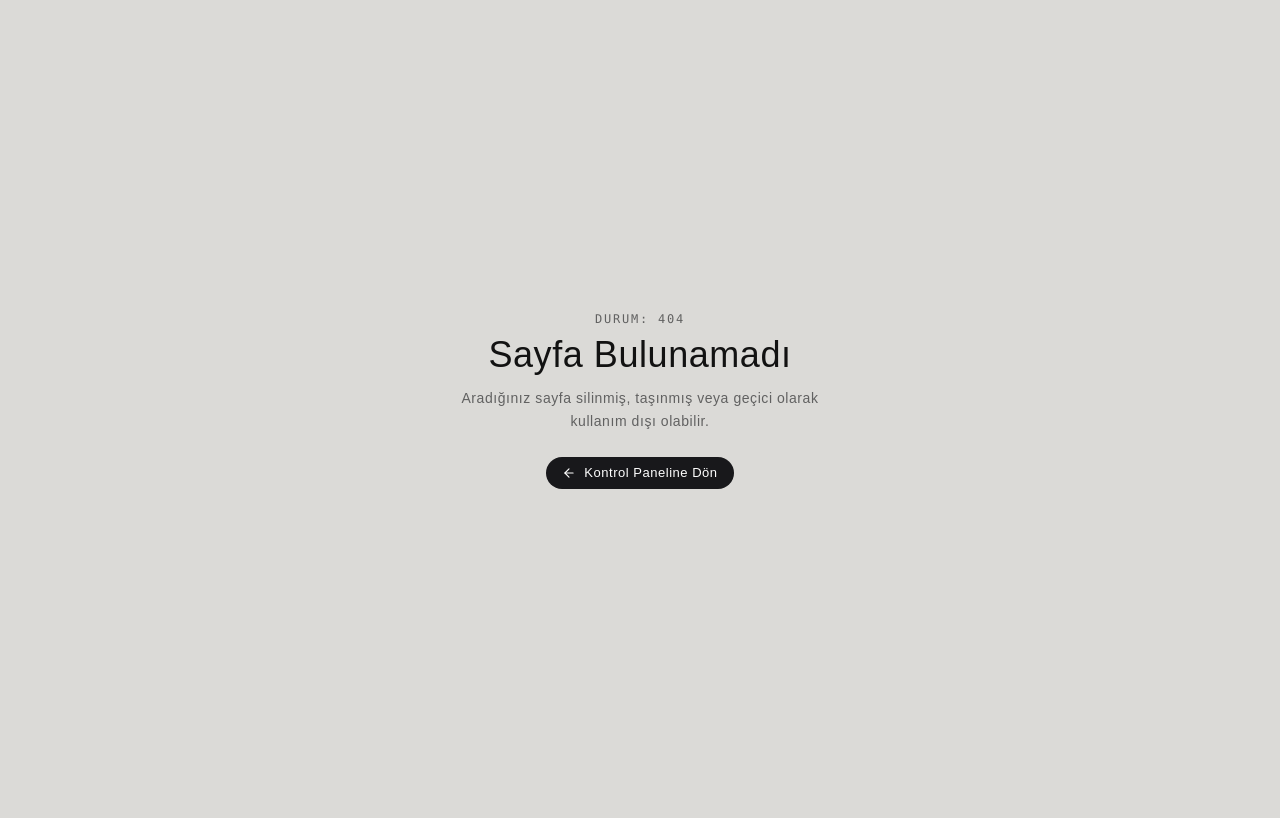
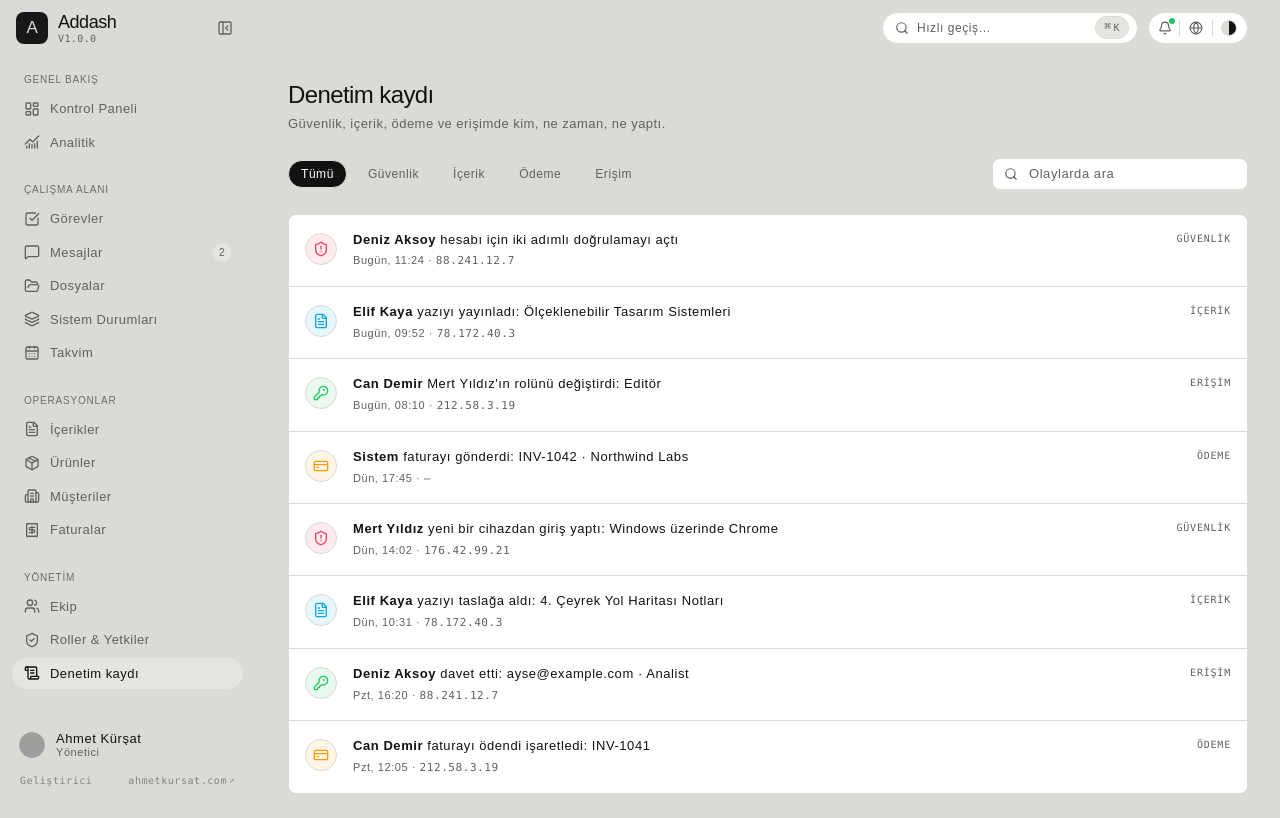
Before and after one commit to kursatdemirdelen/addash-template, a Next.js app: page /audit in a window 1280 px wide. Before the commit this address had no page. Built offline with nearby package versions, Linux system fonts and the light colour scheme; grey boxes are pictures that could not be loaded; a web font is replaced by a local one.

Commit message:
Denetim kaydı sayfası eklendi: olay listesi, tür filtreleri, arama, iki dilli

```diff
--- /dev/null
+++ b/src/app/(dashboard)/audit/page.tsx
@@ -0,0 +1,11 @@
+import type { Metadata } from "next";
+import { AuditPage } from "@/features/audit/components/audit-page";
+
+export const metadata: Metadata = {
+  title: "Denetim Kaydı",
+  description: "Kim, ne zaman, ne yaptı: güvenlik, içerik, ödeme ve erişim olayları.",
+};
+
+export default function Page() {
+  return <AuditPage />;
+}
--- a/src/components/layout/command-menu.tsx
+++ b/src/components/layout/command-menu.tsx
@@ -14,6 +14,7 @@ import {
   Users,
   ShieldCheck,
   Bell,
+  ScrollText,
   Receipt,
   CalendarDays,
   Settings,
@@ -145,6 +146,14 @@ const COMMAND_ITEMS: CommandItem[] = [
     href: "/invoices",
     icon: Receipt,
     keywords: ["billing", "payments", "receipts", "fatura", "ödeme"],
+  },
+  {
+    id: "nav-audit",
+    title: "Audit Log",
+    category: "Navigation",
+    href: "/audit",
+    icon: ScrollText,
+    keywords: ["activity", "history", "security events", "log", "denetim", "kayıt"],
   },
   {
     id: "nav-settings",
--- a/src/components/navigation/breadcrumbs.tsx
+++ b/src/components/navigation/breadcrumbs.tsx
@@ -28,6 +28,7 @@ export function Breadcrumbs({ customSegments, className }: BreadcrumbsProps) {
     roles: t.nav.roles,
     notifications: t.nav.notifications,
     settings: t.nav.settings,
+    audit: t.nav.audit,
     invoices: t.nav.invoices,
     calendar: t.nav.calendar,
     profile: t.settings.tabs.profile,
--- a/src/config/navigation.ts
+++ b/src/config/navigation.ts
@@ -12,6 +12,7 @@ import {
   ShieldCheck,
   CalendarDays,
   Receipt,
+  ScrollText,
 } from "lucide-react";
 import { NavSectionConfig } from "@/types/navigation";
 import { Dictionary } from "@/locales/types";
@@ -50,6 +51,7 @@ export function getNavigationConfig(t: Dictionary): NavSectionConfig[] {
       items: [
         { title: t.nav.team, href: "/users", icon: Users },
         { title: t.nav.roles, href: "/roles", icon: ShieldCheck },
+        { title: t.nav.audit, href: "/audit", icon: ScrollText },
       ],
     },
   ];
--- /dev/null
+++ b/src/features/audit/components/audit-page.tsx
@@ -0,0 +1,101 @@
+"use client";
+
+import * as React from "react";
+import { CreditCard, FileText, KeyRound, Search, ShieldAlert, type LucideIcon } from "lucide-react";
+import { PageContainer } from "@/components/layout/page-container";
+import { PageHeader } from "@/components/layout/page-header";
+import { Card } from "@/components/ui/card";
+import { Input } from "@/components/ui/input";
+import { cn } from "@/lib/utils";
+import { useTranslation } from "@/hooks/use-translation";
+import { getMockAuditLog, type AuditType } from "@/lib/mock-data/audit";
+
+const ICON: Record<AuditType, { Icon: LucideIcon; tone: string }> = {
+  security: { Icon: ShieldAlert, tone: "bg-rose/10 border-rose/20 text-rose" },
+  content: { Icon: FileText, tone: "bg-sky/10 border-sky/30 text-sky" },
+  billing: { Icon: CreditCard, tone: "bg-amber/10 border-amber/30 text-amber" },
+  access: { Icon: KeyRound, tone: "bg-moss/10 border-moss/30 text-moss" },
+};
+
+type Filter = "all" | AuditType;
+const FILTERS: Filter[] = ["all", "security", "content", "billing", "access"];
+
+export function AuditPage() {
+  const { t, locale } = useTranslation();
+  const [filter, setFilter] = React.useState<Filter>("all");
+  const [query, setQuery] = React.useState("");
+  const entries = React.useMemo(() => getMockAuditLog(locale), [locale]);
+
+  const needle = query.trim().toLowerCase();
+  const rows = entries.filter(
+    (e) =>
+      (filter === "all" || e.type === filter) &&
+      (!needle || `${e.actor} ${e.action} ${e.target}`.toLowerCase().includes(needle)),
+  );
+
+  return (
+    <PageContainer className="space-y-6">
+      <PageHeader title={t.audit.title} description={t.audit.description} />
+
+      <div className="flex flex-col gap-3 sm:flex-row sm:items-center sm:justify-between">
+        <div className="flex flex-wrap gap-2" role="tablist" aria-label={t.audit.title}>
+          {FILTERS.map((f) => (
+            <button
+              key={f}
+              role="tab"
+              aria-selected={filter === f}
+              onClick={() => setFilter(f)}
+              className={cn(
+                "rounded-full border px-3 py-1 text-[12px] transition-colors",
+                filter === f ? "border-ink bg-ink text-paper" : "border-parchment text-smoke hover:text-ink",
+              )}
+            >
+              {t.audit.filters[f]}
+            </button>
+          ))}
+        </div>
+        <div className="relative sm:w-64">
+          <Search className="pointer-events-none absolute left-3 top-1/2 h-3.5 w-3.5 -translate-y-1/2 text-smoke" />
+          <Input
+            value={query}
+            onChange={(e) => setQuery(e.target.value)}
+            placeholder={t.audit.search}
+            aria-label={t.audit.search}
+            className="pl-9"
+          />
+        </div>
+      </div>
+
+      <Card className="overflow-hidden">
+        {rows.length === 0 ? (
+          <p className="p-8 text-center text-[13px] text-smoke">{t.audit.empty}</p>
+        ) : (
+          <ul className="divide-y divide-parchment/60">
+            {rows.map((entry) => {
+              const { Icon, tone } = ICON[entry.type];
+              return (
+                <li key={entry.id} className="flex items-start gap-4 p-4">
+                  <span className={cn("mt-0.5 flex h-8 w-8 shrink-0 items-center justify-center rounded-full border", tone)}>
+                    <Icon className="h-4 w-4" />
+                  </span>
+                  <div className="min-w-0 flex-1">
+                    <p className="text-[13px] leading-snug text-ink">
+                      <span className="font-semibold">{entry.actor}</span> {entry.action}{" "}
+                      <span className="font-medium">{entry.target}</span>
+                    </p>
+                    <p className="mt-1 text-[11px] text-smoke">
+                      {entry.time} · <span className="font-mono">{entry.ip}</span>
+                    </p>
+                  </div>
+                  <span className="hidden text-[10px] font-mono uppercase tracking-[0.08em] text-smoke sm:block">
+                    {t.audit.filters[entry.type]}
+                  </span>
+                </li>
+              );
+            })}
+          </ul>
+        )}
+      </Card>
+    </PageContainer>
+  );
+}
--- /dev/null
+++ b/src/lib/mock-data/audit.ts
@@ -0,0 +1,41 @@
+import type { Locale } from "@/locales/types";
+
+export type AuditType = "security" | "content" | "billing" | "access";
+
+export interface AuditEntry {
+  id: string;
+  type: AuditType;
+  actor: string;
+  action: string;
+  target: string;
+  time: string;
+  ip: string;
+}
+
+type Row = Omit<AuditEntry, "id">;
+
+const en: Row[] = [
+  { type: "security", actor: "Deniz Aksoy", action: "enabled two-factor authentication for", target: "their account", time: "Today, 11:24", ip: "88.241.12.7" },
+  { type: "content", actor: "Elif Kaya", action: "published the post", target: "Scaling Design Systems", time: "Today, 09:52", ip: "78.172.40.3" },
+  { type: "access", actor: "Can Demir", action: "changed the role of Mert Yıldız to", target: "Editor", time: "Today, 08:10", ip: "212.58.3.19" },
+  { type: "billing", actor: "System", action: "sent the invoice", target: "INV-1042 to Northwind Labs", time: "Yesterday, 17:45", ip: "—" },
+  { type: "security", actor: "Mert Yıldız", action: "signed in from a new device:", target: "Chrome on Windows", time: "Yesterday, 14:02", ip: "176.42.99.21" },
+  { type: "content", actor: "Elif Kaya", action: "moved the post to drafts:", target: "Q4 Roadmap Notes", time: "Yesterday, 10:31", ip: "78.172.40.3" },
+  { type: "access", actor: "Deniz Aksoy", action: "invited", target: "ayse@example.com as Analyst", time: "Mon, 16:20", ip: "88.241.12.7" },
+  { type: "billing", actor: "Can Demir", action: "marked the invoice as paid:", target: "INV-1041", time: "Mon, 12:05", ip: "212.58.3.19" },
+];
+
+const tr: Row[] = [
+  { type: "security", actor: "Deniz Aksoy", action: "hesabı için iki adımlı doğrulamayı açtı", target: "", time: "Bugün, 11:24", ip: "88.241.12.7" },
+  { type: "content", actor: "Elif Kaya", action: "yazıyı yayınladı:", target: "Ölçeklenebilir Tasarım Sistemleri", time: "Bugün, 09:52", ip: "78.172.40.3" },
+  { type: "access", actor: "Can Demir", action: "Mert Yıldız'ın rolünü değiştirdi:", target: "Editör", time: "Bugün, 08:10", ip: "212.58.3.19" },
+  { type: "billing", actor: "Sistem", action: "faturayı gönderdi:", target: "INV-1042 · Northwind Labs", time: "Dün, 17:45", ip: "—" },
+  { type: "security", actor: "Mert Yıldız", action: "yeni bir cihazdan giriş yaptı:", target: "Windows üzerinde Chrome", time: "Dün, 14:02", ip: "176.42.99.21" },
+  { type: "content", actor: "Elif Kaya", action: "yazıyı taslağa aldı:", target: "4. Çeyrek Yol Haritası Notları", time: "Dün, 10:31", ip: "78.172.40.3" },
+  { type: "access", actor: "Deniz Aksoy", action: "davet etti:", target: "ayse@example.com · Analist", time: "Pzt, 16:20", ip: "88.241.12.7" },
+  { type: "billing", actor: "Can Demir", action: "faturayı ödendi işaretledi:", target: "INV-1041", time: "Pzt, 12:05", ip: "212.58.3.19" },
+];
+
+export function getMockAuditLog(locale: Locale): AuditEntry[] {
+  return (locale === "tr" ? tr : en).map((row, index) => ({ id: `a${index}`, ...row }));
+}
--- a/src/locales/en.ts
+++ b/src/locales/en.ts
@@ -59,6 +59,7 @@ export const en: Dictionary = {
     notifications: "Notifications",
     settings: "Settings",
     states: "System States",
+    audit: "Audit log",
     invoices: "Invoices",
     calendar: "Calendar",
   },
@@ -524,4 +525,17 @@ export const en: Dictionary = {
       draft: "Draft",
     },
   },
+  audit: {
+    title: "Audit log",
+    description: "Who did what and when, across security, content, billing and access.",
+    search: "Search events",
+    empty: "No events match your search.",
+    filters: {
+      all: "All",
+      security: "Security",
+      content: "Content",
+      billing: "Billing",
+      access: "Access",
+    },
+  },
 };
--- a/src/locales/tr.ts
+++ b/src/locales/tr.ts
@@ -59,6 +59,7 @@ export const tr: Dictionary = {
     notifications: "Bildirimler",
     settings: "Ayarlar",
     states: "Sistem Durumları",
+    audit: "Denetim kaydı",
     invoices: "Faturalar",
     calendar: "Takvim",
   },
@@ -524,4 +525,17 @@ export const tr: Dictionary = {
       draft: "Taslak",
     },
   },
+  audit: {
+    title: "Denetim kaydı",
+    description: "Güvenlik, içerik, ödeme ve erişimde kim, ne zaman, ne yaptı.",
+    search: "Olaylarda ara",
+    empty: "Aramana uyan olay yok.",
+    filters: {
+      all: "Tümü",
+      security: "Güvenlik",
+      content: "İçerik",
+      billing: "Ödeme",
+      access: "Erişim",
+    },
+  },
 };
--- a/src/locales/types.ts
+++ b/src/locales/types.ts
@@ -66,6 +66,7 @@ export interface Dictionary {
     notifications: string;
     settings: string;
     states: string;
+    audit: string;
     invoices: string;
     calendar: string;
   };
@@ -531,4 +532,17 @@ export interface Dictionary {
       draft: string;
     };
   };
+  audit: {
+    title: string;
+    description: string;
+    search: string;
+    empty: string;
+    filters: {
+      all: string;
+      security: string;
+      content: string;
+      billing: string;
+      access: string;
+    };
+  };
 }
```
